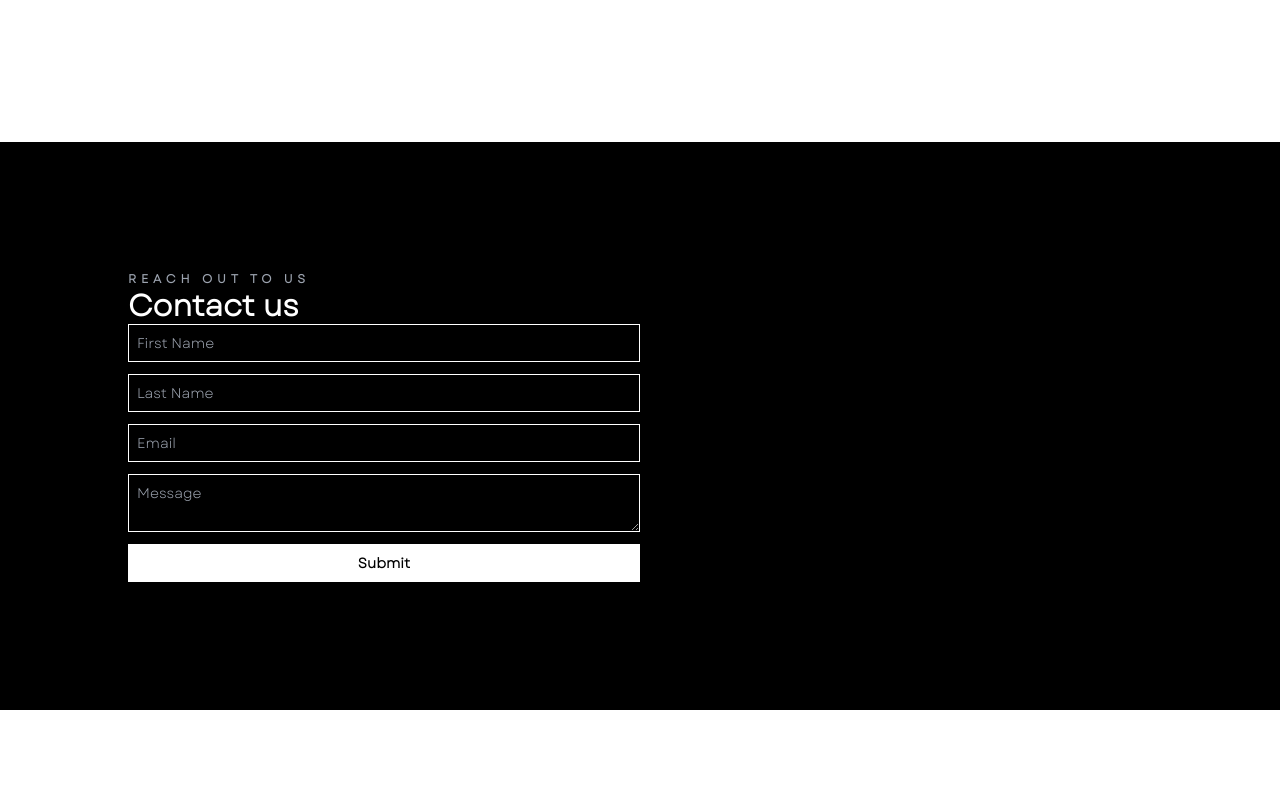
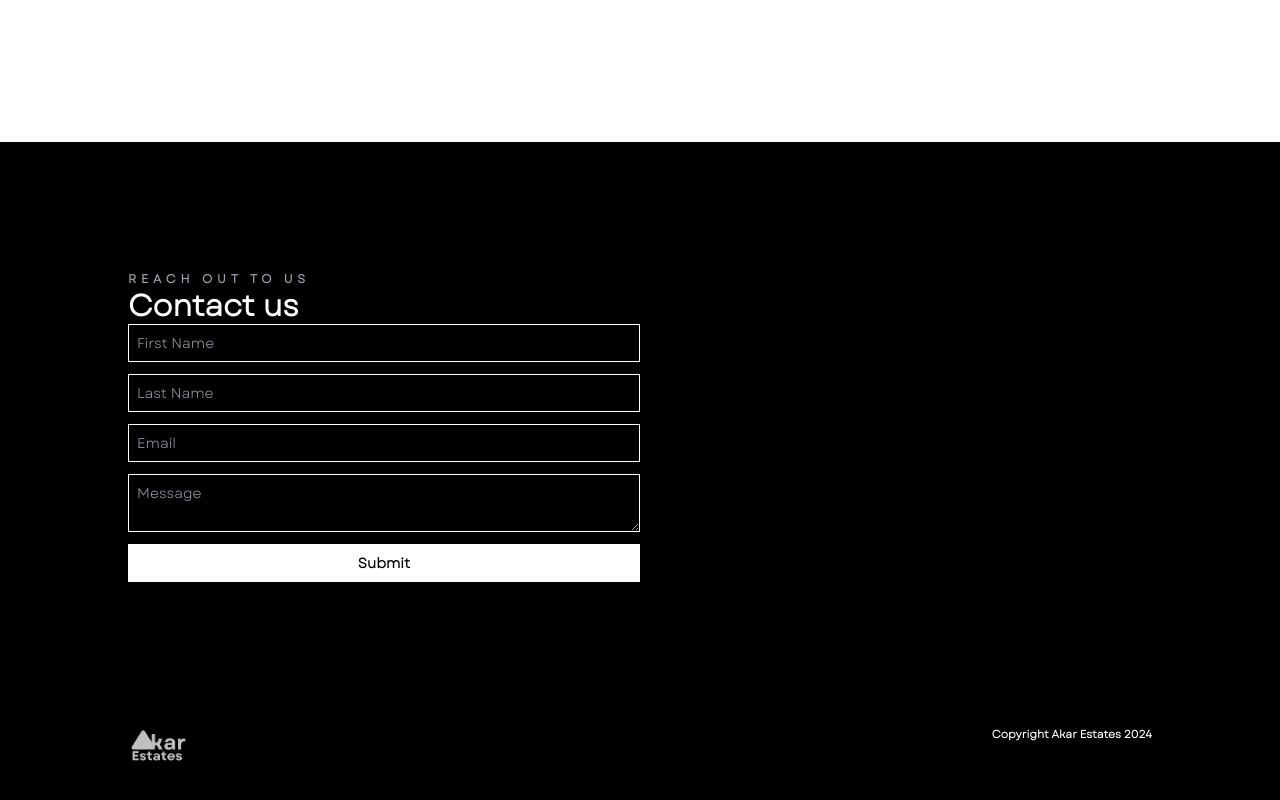
Before and after one commit to victorNwosu-Edusive/akar-estates, a React (Vite) app: page / in a window 1280 px wide. Shown: the part 3126-3926 px from the top of the page. Before the commit the page ends 3836 px from the top, so only its background shows below. Built offline with nearby package versions, Linux system fonts and the light colour scheme.

Commit message:
added mini footer

```diff
--- a/src/App.jsx
+++ b/src/App.jsx
@@ -1,7 +1,7 @@
 import { useState } from 'react'
 import headerimage from './assets/images/header-imager.png'
 import aboutimage from './assets/images/about-image.webp'
-import viteLogo from '/vite.svg'
+import footerimage from './assets/images/akar-estate-footer.png'
 import './App.css'
 import Navbar from './components/navbar'
 import { Icon } from '@iconify-icon/react';
@@ -162,7 +162,7 @@ function App() {
         <div className='text-white font-primary'>
         <p className='text-[12px] text-gray-400 font-primary tracking-[.40em] font-bold '>REACH OUT TO US</p>
         <p className="text-3xl md:text-2xl lg:text-3xl font-primary text-white font-bold">Contact us</p>
-        <form action="" className=' *:border-[1px] *:outline-none *:p-2 *:text-sm *:w-full *:md:w-1/2 *:lg:w-1/2 gap-3 *:border-white grid'>
+        <form action="" className=' *:border-[1px] pb-36 *:outline-none *:p-2 *:text-sm *:w-full *:md:w-1/2 *:lg:w-1/2 gap-3 *:border-white grid'>
           <input type="text" placeholder='First Name' className='bg-transparent' />
           <input type="text" placeholder='Last Name' className='bg-transparent'/>
           <input type="email" placeholder='Email' className='bg-transparent'/>
@@ -170,6 +170,10 @@ function App() {
           <button className='bg-white text-black font-bold hover:bg-slate-200 duration-300 text-sm'>Submit</button>
         </form>
         </div>
+        </div>
+        <div className='flex justify-between'>
+        <img src={footerimage} alt="" className='w-8 md:w-16 lg:w-16 h-auto' />
+        <p className='font-primary text-white text-[8px] md:text-[11px] lg:text-[11px] font-bold'>Copyright Akar Estates 2024</p>
         </div>
         </div>
 
```
Also changed, not shown: src/assets/images/akar-estate-footer.png (added).
